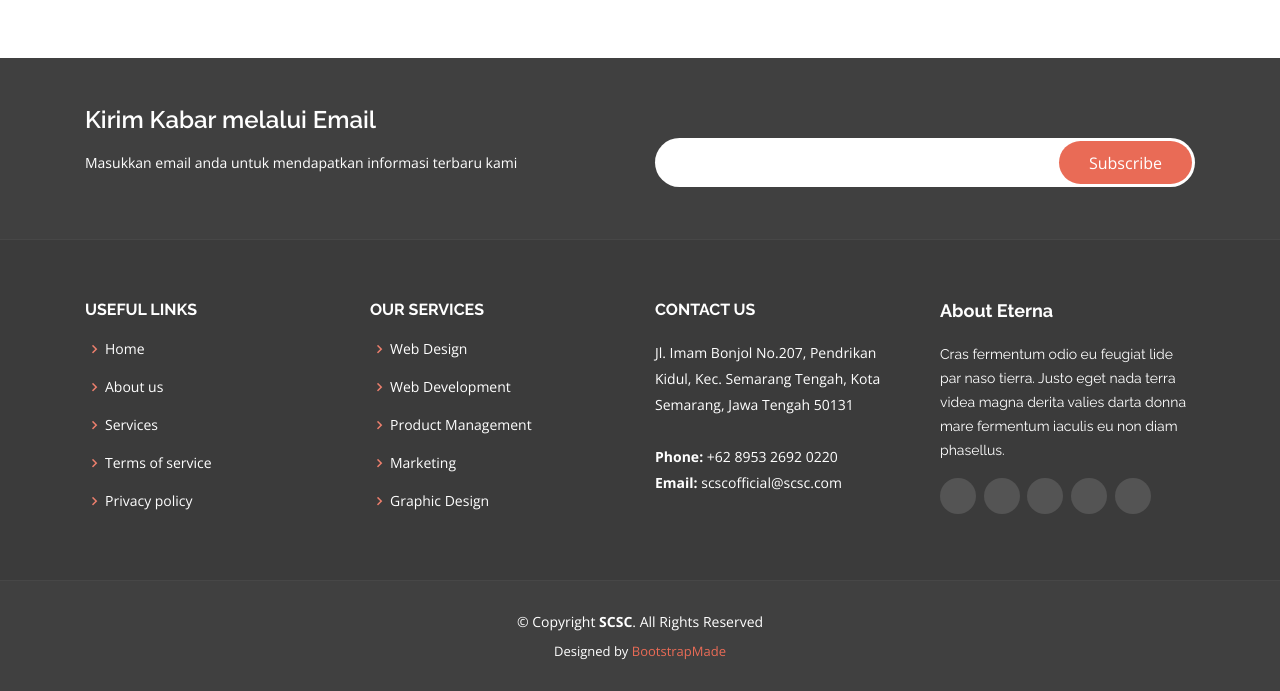
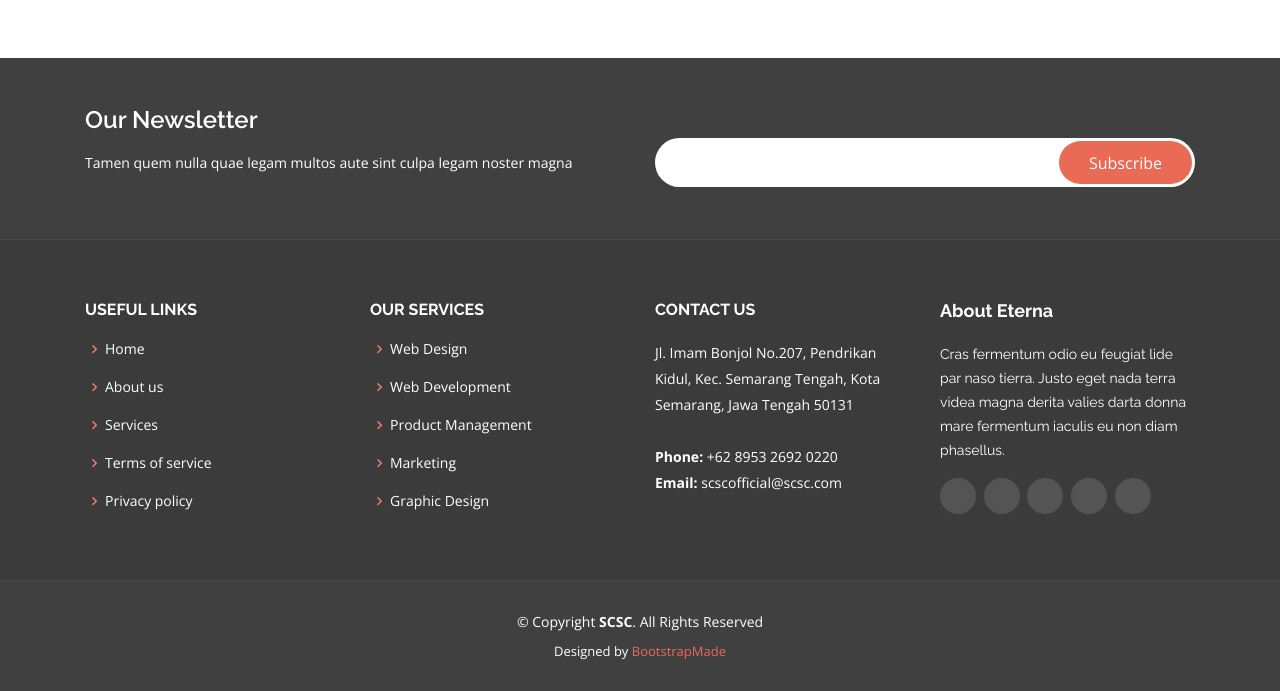
Before and after one commit to wrochcode/scsc, a CodeIgniter app: page /scsc/index.php/home/index in a window 1280 px wide. Shown: the part 2485-3176 px from the top of the page. Run offline with CodeIgniter, Linux system fonts and the light colour scheme; data comes from the database, SQL or seed files in the repository; some libraries are stand-ins or nearby versions.

Commit message:
update footer

```diff
--- a/application/views/home/footer.php
+++ b/application/views/home/footer.php
@@ -5,12 +5,12 @@
       <div class="container">
         <div class="row">
           <div class="col-lg-6">
-            <h4>Kirim Kabar melalui Email</h4>
-            <p>Masukkan email anda untuk mendapatkan informasi terbaru kami</p>
+            <h4>Our Newsletter</h4>
+            <p>Tamen quem nulla quae legam multos aute sint culpa legam noster magna</p>
           </div>
           <div class="col-lg-6">
             <form action="" method="post">
-              <input type="email" name="email" style="border:none;" ><input type="submit" value="Subscribe">
+              <input type="email" name="email"><input type="submit" value="Subscribe">
             </form>
           </div>
         </div>
```
